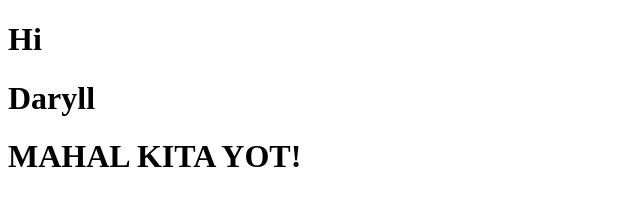
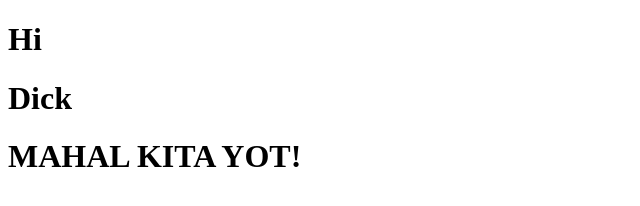
Before and after one commit to SuperDaryll/Halo, a plain HTML site: page index.html in a window 1280 px wide. Shown: the full height of the page, 0-640 px from the left. Drawn offline with Linux system fonts and the light colour scheme.

Commit message:
Edit second h1

```diff
--- a/index.html
+++ b/index.html
@@ -7,7 +7,7 @@
 </head>
 <body>
     <h1>Hi</h1>
-    <h1>Daryll</h1>
+    <h1>Dick</h1>
 
     <h1>MAHAL KITA YOT!</h1>
 </body>
```
Also changed, not shown: 1 other file.
